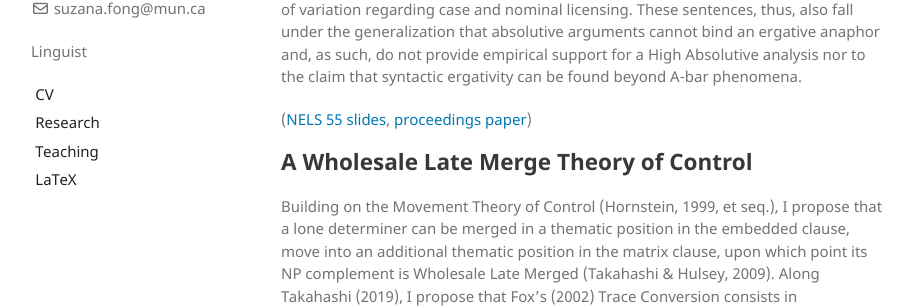
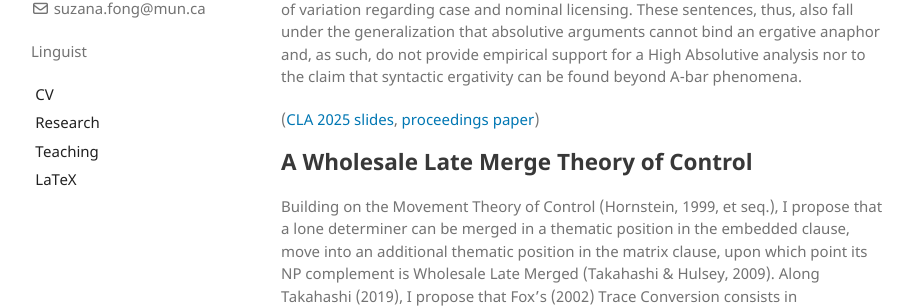
Before and after one commit to sznfng/sznfng.github.io, a Jekyll site: the page built from research.md, in a window 1280 px wide and 900 px high, scrolled down 649 px. Shown: the part 151-459 px from the top of the window, without its empty margins (179-1099 px from the left). Built offline with Jekyll 4.4.1, drawn with Linux system fonts in a browser that asks for light colours.

Commit message:
Update research.md

```diff
--- a/research.md
+++ b/research.md
@@ -11,7 +11,7 @@ My research regards different types of cross-clausal A-dependencies. The receive
 
 According to a High Absolutive analysis of syntactic ergativity, grammatical operations can target intransitive subjects and transitive objects, distinguishing them from transitive subjects, because the former move to a position higher than the latter. A prediction that results from this theory is that an absolutive DP can bind an anaphoric ergative argument as a consequence of moving to a position that c-commands it. While it has been shown that this prediction is not borne out by facts across a range of syntactically ergative languages, reciprocal sentences in Adyghe and Kabardian (Northwest Caucasian) appear to be an exception. The morphosyntax of such constructions suggests that the reciprocal occupies a position that is c-commands the absolutive DP that binds it, which would imply that the absolutive DP does indeed move to a higher position. I argue instead that the morphosyntactic properties of Adyghe and Kabardian reciprocal sentences should not be taken at face value. Rather, they are the byproduct of independent principles that regulate syntactic derivations (viz. Last Resort and Case Theory), combined with crosslinguistically stable parameters of variation regarding case and nominal licensing. These sentences, thus, also fall under the generalization that absolutive arguments cannot bind an ergative anaphor and, as such, do not provide empirical support for a High Absolutive analysis nor to the claim that syntactic ergativity can be found beyond A-bar phenomena.
 
-([NELS 55 slides](files/NELS_2024_slides.pdf), [proceedings paper](files/NELS_55_proceedings_paper_Fong.pdf))
+([CLA 2025 slides](files/CLA_2025_slides.pdf), [proceedings paper](files/NELS_55_proceedings_paper_Fong.pdf))
 
 ## A Wholesale Late Merge Theory of Control
 
```
